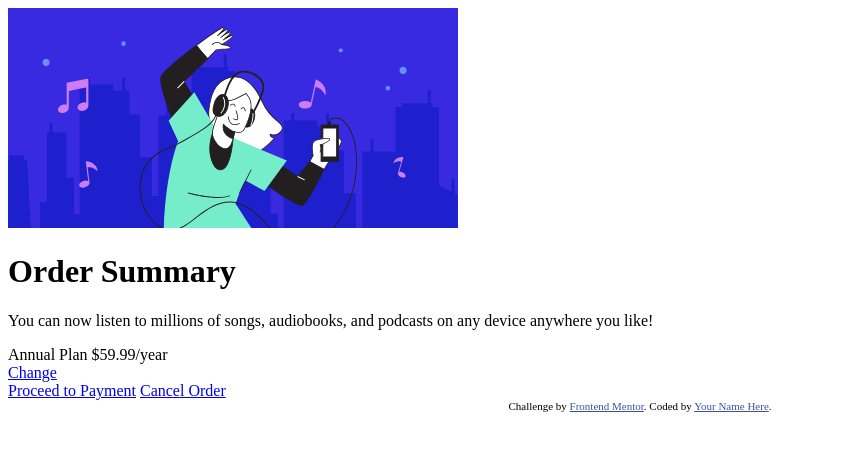
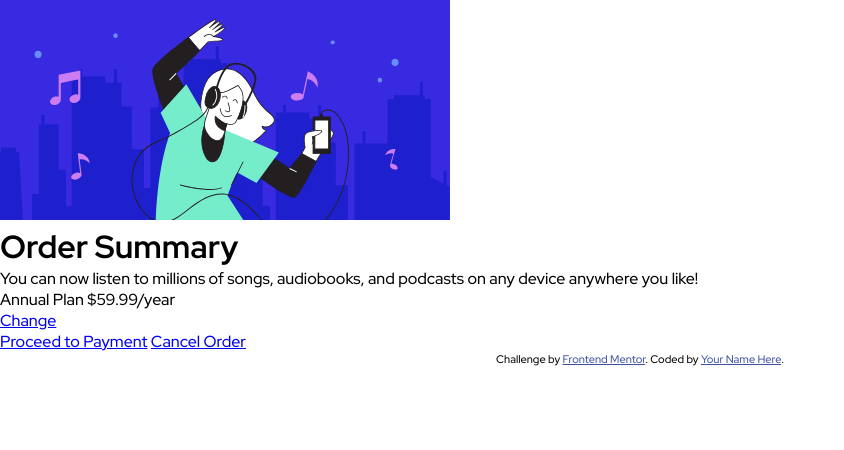
Before and after one commit to AntonielAureliano/order-summary-component-main, a plain HTML site: page index.html in a window 1280 px wide. Shown: the whole page, without its empty margins (0-844 px from the left). Drawn offline with Linux system fonts and the light colour scheme.

Commit message:
Importando font family

```diff
--- a/style.css
+++ b/style.css
@@ -1,3 +1,5 @@
+@import url("https://fonts.googleapis.com/css2?family=Red+Hat+Display:wght@500;700;900&display=swap");
+
 :root {
   --primary-pale-blue: hsl(225, 100%, 94%);
   --primary-bright-blue: hsl(245, 75%, 52%);
@@ -6,6 +8,19 @@
   --neutral-very-pale-blue: hsl(225, 100%, 98%);
   --neutral-desaturated-blue: hsl(224, 23%, 55%);
   --neutral-dark-blue: hsl(223, 47%, 23%);
+
+  --font-family-defaul: "Red Hat Display", sans-serif;
+}
+
+a,
+h1,
+p,
+body {
+  margin: 0;
+}
+
+body {
+  font-family: var(--font-family-defaul);
 }
 
 .attribution {
```
